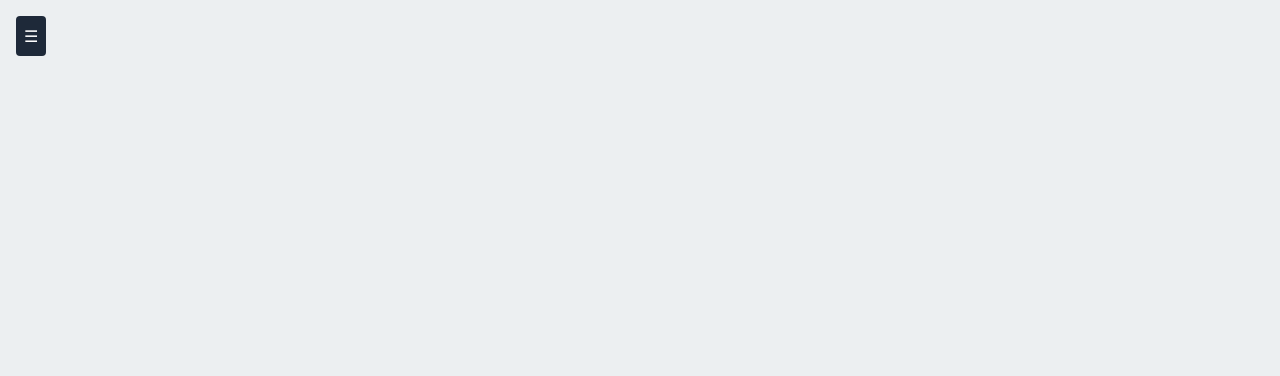
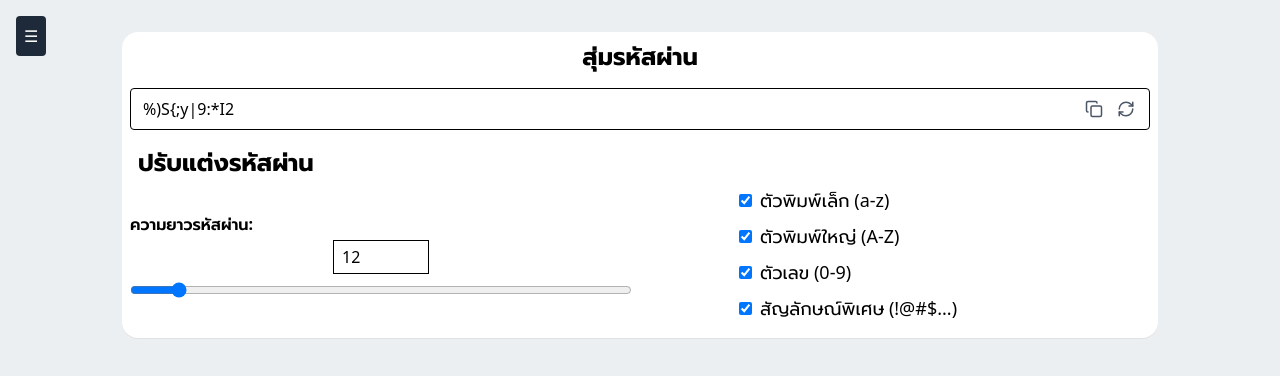
Before and after one commit to JASDA0000/Tools-Provision, a Vue app: page /PasswordGen in a window 1280 px wide. Before the commit this address had no page. Shown: the top 376 px of the page. Built offline with nearby package versions, Linux system fonts and the light colour scheme.

Commit message:
Update : password generator

```diff
--- a/src/components/Sidebar.vue
+++ b/src/components/Sidebar.vue
@@ -1,6 +1,6 @@
 <script setup>
 import { ref } from 'vue'
-import { Home, Info, Mail, Phone, Table } from 'lucide-vue-next'
+import { Home, Info, Mail, Phone, Table,Lock } from 'lucide-vue-next'
 </script>
 
 <template>
@@ -18,6 +18,7 @@ import { Home, Info, Mail, Phone, Table } from 'lucide-vue-next'
           <router-link to="/" class="hover:bg-gray-700 p-2 rounded flex items-center gap-2"><Home class="w-5 h-5" /> หน้าแรก</router-link>
           <router-link to="/MailsendVM" class="hover:bg-gray-700 p-2 rounded flex items-center gap-2"><Mail class="w-5 h-5" /> เมลส่งเครื่อง</router-link>
           <router-link to="/MailsendSale" class="hover:bg-gray-700 p-2 rounded flex items-center gap-2"><Table class="w-5 h-5" />ตารางเครื่อง</router-link>
+          <router-link to="/PasswordGen" class="hover:bg-gray-700 p-2 rounded flex items-center gap-2"><Lock class="w-5 h-5" />สุ่มรหัสผ่าน</router-link>
         </nav>
       </div>
     </transition>
--- a/src/router/index.js
+++ b/src/router/index.js
@@ -3,12 +3,14 @@ import { createRouter, createWebHistory } from 'vue-router'
 import Home from '@/views/Home.vue'
 import MailsendVM from '../views/MailsendVM.vue'
 import MailsendSale from '../views/MailsendSale.vue'
+import PasswordGen from '../views/PasswordGen.vue'
 
 
 const routes = [
   { path: '/', name: 'Home', component: Home },
   { path: '/MailsendVM', name:'MailsendVM', component: MailsendVM},
-  { path: '/MailsendSale', name:'MailsendSale', component: MailsendSale}
+  { path: '/MailsendSale', name:'MailsendSale', component: MailsendSale},
+  { path: '/PasswordGen', name:'PasswordGen',component: PasswordGen}
 ]
 
 const router = createRouter({
--- a/src/views/Home.vue
+++ b/src/views/Home.vue
@@ -3,5 +3,9 @@
 </script>
 
 <template>
-
+  <div>
+    <p class="text-5xl">404</p>
+    <p class="text-5xl">Not Found</p>
+    <p class="text-5xl">อะหยอกกกกกกกกกกกก :)</p>
+  </div>
 </template>
--- /dev/null
+++ b/src/views/PasswordGen.vue
@@ -0,0 +1,152 @@
+<template>
+    <div class="bg-white shadow-2xs rounded-2xl p-2">
+        <h1 class="text-2xl mb-4 font-bold">สุ่มรหัสผ่าน</h1>
+
+        <div v-if="password" class="relative mb-4">
+            <input type="text" :value="password" readonly class="w-full border rounded px-3 py-2 pr-12 box-border" />
+            <!-- ปุ่มคัดลอก -->
+            <button @click="copyPassword" type="button" aria-label="คัดลอกรหัสผ่าน"
+                class="absolute top-1/2 right-10 -translate-y-1/2 flex items-center justify-center w-8 h-8 text-gray-600 hover:text-gray-900"
+                style="background: transparent; border: none; cursor: pointer; padding: 0;">
+                <Copy size="18" />
+            </button>
+            <!-- ปุ่มสุ่มรหัสผ่านใหม่ -->
+            <button @click="generatePassword" type="button" aria-label="สุ่มรหัสผ่านใหม่"
+                class="absolute top-1/2 right-2 -translate-y-1/2 flex items-center justify-center w-8 h-8 text-gray-600 hover:text-gray-900"
+                style="background: transparent; border: none; cursor: pointer; padding: 0;">
+                <RefreshCw size="18" />
+            </button>
+            <!-- แจ้งเตือนเล็กๆ -->
+        <transition name="fade">
+    <div
+      v-if="copied"
+      class="fixed inset-0 flex items-center justify-center pointer-events-none"
+      style="z-index: 9999;"
+    >
+      <div
+        class="bg-green-600 text-white px-6 py-3 rounded shadow-lg select-none"
+        style="pointer-events: auto;"
+      >
+        คัดลอกแล้ว!
+      </div>
+    </div>
+  </transition>
+        </div>
+
+        <p class="text-left text-2xl font-bold flex m-2">ปรับแต่งรหัสผ่าน</p>
+        <div class="flex w-full gap-4">
+  <!-- ฝั่งความยาวรหัสผ่าน -->
+  <div class="w-1/2 flex flex-col justify-center">
+    <label class="mb-1 font-semibold text-left">ความยาวรหัสผ่าน:</label>
+    <div>
+      <input
+        type="number"
+        v-model.number="length"
+        min="4"
+        max="99"
+        class="border px-2 py-1 w-24"
+      />
+      <input
+        type="range"
+        v-model.number="length"
+        min="4"
+        max="99"
+        class="w-full mt-2"
+      />
+    </div>
+  </div>
+
+  <!-- ฝั่งตัวเลือกประเภทตัวอักษร -->
+<div class="w-1/2 flex justify-center">
+  <div class="w-full max-w-xs text-lg flex flex-col justify-center items-start">
+    <label class="flex items-center mb-2 w-full">
+      <input type="checkbox" v-model="useLowercase" class="mr-2" />
+      <span>ตัวพิมพ์เล็ก (a-z)</span>
+    </label>
+    <label class="flex items-center mb-2 w-full">
+      <input type="checkbox" v-model="useUppercase" class="mr-2" />
+      <span>ตัวพิมพ์ใหญ่ (A-Z)</span>
+    </label>
+    <label class="flex items-center mb-2 w-full">
+      <input type="checkbox" v-model="useNumbers" class="mr-2" />
+      <span>ตัวเลข (0-9)</span>
+    </label>
+    <label class="flex items-center mb-2 w-full">
+      <input type="checkbox" v-model="useSymbols" class="mr-2" />
+      <span>สัญลักษณ์พิเศษ (!@#$...)</span>
+    </label>
+  </div>
+</div>
+</div>
+
+    </div>
+</template>
+
+<script setup>
+import { ref } from 'vue'
+import { Copy } from 'lucide-vue-next'
+import { RefreshCw } from 'lucide-vue-next'
+const useLowercase = ref(true);
+const useUppercase = ref(true);
+const useNumbers = ref(true);
+const useSymbols = ref(true);
+const length = ref(12);
+const password = ref('');
+const copied = ref(false)
+
+function generatePassword() {
+    const lowercase = "abcdefghijklmnopqrstuvwxyz";
+    const uppercase = "ABCDEFGHIJKLMNOPQRSTUVWXYZ";
+    const numbers = "0123456789";
+    const symbols = "!@#$%^&*()_+~`|}{[]:;?><,./-=";
+
+    let charset = "";
+    if (useLowercase.value) charset += lowercase;
+    if (useUppercase.value) charset += uppercase;
+    if (useNumbers.value) charset += numbers;
+    if (useSymbols.value) charset += symbols;
+
+    if (charset.length === 0) {
+        alert("กรุณาเลือกอย่างน้อย 1 ประเภทตัวอักษร");
+        return;
+    }
+
+    let result = "";
+    for (let i = 0; i < length.value; i++) {
+        const randomIndex = Math.floor(Math.random() * charset.length);
+        result += charset[randomIndex];
+    }
+    password.value = result;
+}
+function copyPassword() {
+    if (!password.value) return;
+    navigator.clipboard.writeText(password.value).then(() => {
+        copied.value = true
+        setTimeout(() => {
+            copied.value = false
+        }, 1500)
+    }).catch(() => {
+        // handle error
+    })
+}
+
+console.log(generatePassword({ length: 16, useSymbols: false })); // ไม่ใช้สัญลักษณ์พิเศษ
+console.log(generatePassword({ length: 10, useLowercase: false, useUppercase: false, useNumbers: true, useSymbols: false })); // ใช้แค่ตัวเลข
+</script>
+
+<style scoped>
+.fade-enter-active,
+.fade-leave-active {
+  transition: opacity 0.6s ease-in-out, transform 0.6s ease-in-out;
+}
+.fade-enter-from,
+.fade-leave-to {
+  opacity: 0;
+  transform: scale(0.9);
+}
+.fade-enter-to,
+.fade-leave-from {
+  opacity: 1;
+  transform: scale(1);
+}
+</style>
```
Also changed, not shown: src/views/MailsendSale.vue (line endings or trailing spaces).
